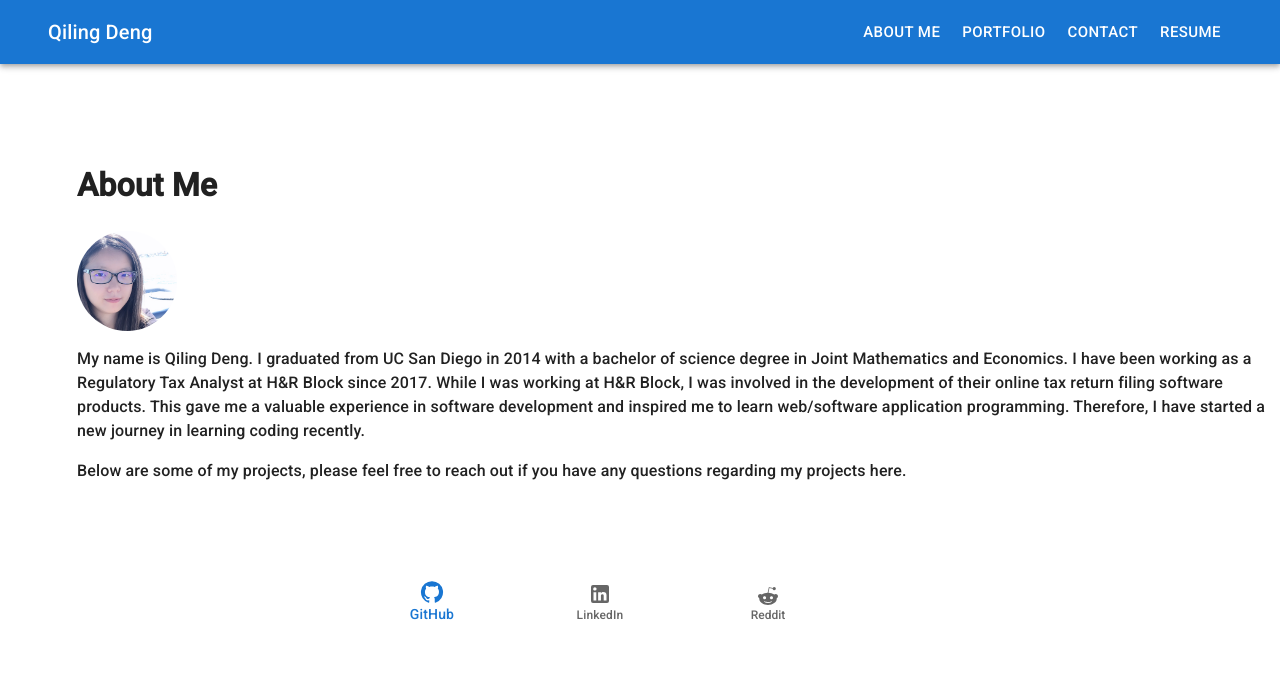
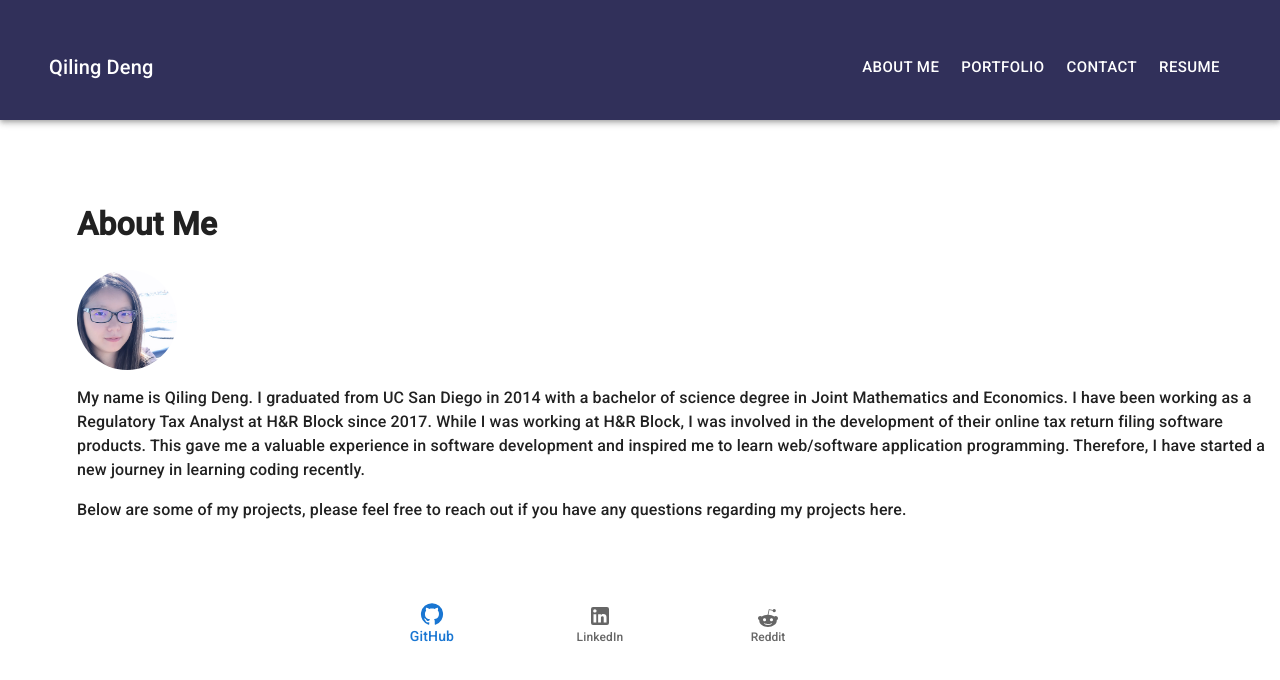
Before and after one commit to qd9069/react_my_portfolio, a React (Create React App) app: page / in a window 1280 px wide. Shown: the top 680 px of the page. Built offline with nearby package versions, Linux system fonts and the light colour scheme.

Commit message:
Modified Navbar color

```diff
--- a/src/components/NavTabs.js
+++ b/src/components/NavTabs.js
@@ -90,10 +90,10 @@ export default function NavTabs({ currentPage, handlePageChange }) {
   // ----------- using app bar style ------------------------------
   return (
     <Box sx={{ flexGrow: 1}}>
-      <AppBar position="static">
+      <AppBar position="static" style={{ background: '#31305a', padding: "35px 1px" }} sx={{ height: '120px' }}>
       <Container maxWidth="xl">
         <Toolbar>
-          <Typography variant="h6" component="div" sx={{ flexGrow: 1 }}>
+          <Typography variant="h6" component="div" sx={{ flexGrow: 1, color: 'white', }}>
             Qiling Deng
           </Typography>
           <Button
@@ -114,7 +114,7 @@ export default function NavTabs({ currentPage, handlePageChange }) {
             onClick={() => handlePageChange("Portfolio")}
             component="a"
             noWrap
-            // sx={{ my: 2, color: 'white', display: 'block' }}
+            sx={{ color: 'white', display: 'block' }}
           >
             Portfolio
           </Button>
@@ -125,6 +125,7 @@ export default function NavTabs({ currentPage, handlePageChange }) {
             onClick={() => handlePageChange("Contact")}
             component="a"
             noWrap
+            sx={{ color: 'white', display: 'block' }}
           >
             Contact
           </Button>
@@ -135,6 +136,7 @@ export default function NavTabs({ currentPage, handlePageChange }) {
             onClick={() => handlePageChange("Resume")}
             component="a"
             noWrap
+            sx={{ color: 'white', display: 'block' }}
           >
             Resume
           </Button>
--- a/src/components/pages/AboutMe.js
+++ b/src/components/pages/AboutMe.js
@@ -10,7 +10,7 @@ export default function AboutMe() {
     <React.Fragment>
       <CssBaseline />
       {/* <Container maxWidth="lg"> */}
-      <Container style={{ maxWidth: "lg", padding: "20px 5px" }} sx={{my: 7, mx: 9}}>
+      <Container style={{ maxWidth: "lg", padding: "3px 5px" }} sx={{my: 7, mx: 9}}>
         {/* <Box sx={{ bgcolor: '#cfe8fc', height: '100vh' }} /> */}
         <div>
           <h1>About Me</h1>
--- a/src/components/pages/Resume.js
+++ b/src/components/pages/Resume.js
@@ -8,7 +8,7 @@ export default function Resume() {
     <React.Fragment>
       <CssBaseline />
       {/* <Container maxWidth="lg"> */}
-      <Container style={{ maxWidth: "lg", padding: "20px 5px" }} sx={{my: 7, mx: 9}}>
+      <Container style={{ maxWidth: "lg", padding: "3px 5px" }} sx={{my: 7, mx: 9}}>
         {/* <Box sx={{ bgcolor: '#cfe8fc', height: '100vh' }} /> */}
         <div>
           <h1>Resume</h1>
```
